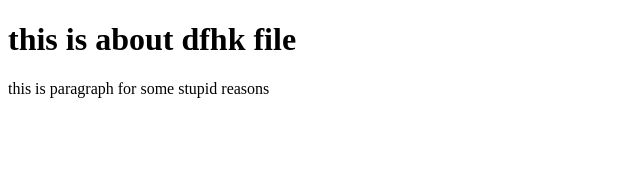
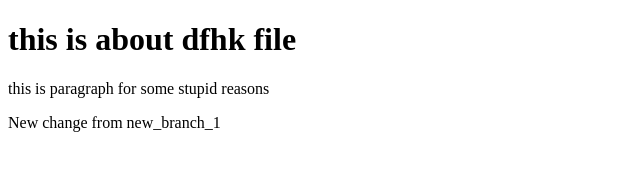
Before and after one commit to Akash-1gif/None_of_your_business, a plain HTML site: page about.html in a window 1280 px wide. Shown: the whole page, without its empty margins (0-640 px from the left). Drawn offline with Linux system fonts and the light colour scheme.

Commit message:
first change from new_branch_1

```diff
--- a/about.html
+++ b/about.html
@@ -8,5 +8,7 @@
 <body>
     <h1>this is about dfhk file</h1>
     <p>this is paragraph for some stupid reasons</p>
+
+    <p>New change from new_branch_1</p>
 </body>
 </html>
```
